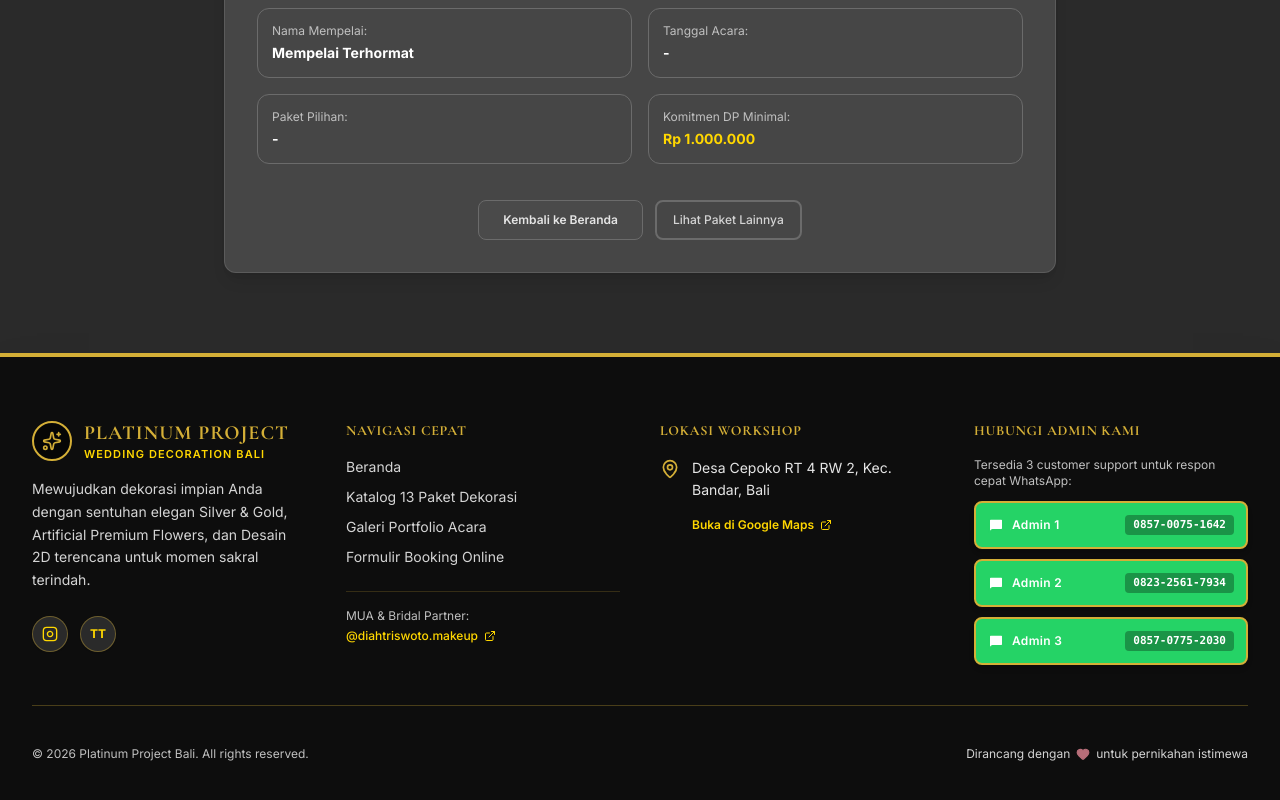
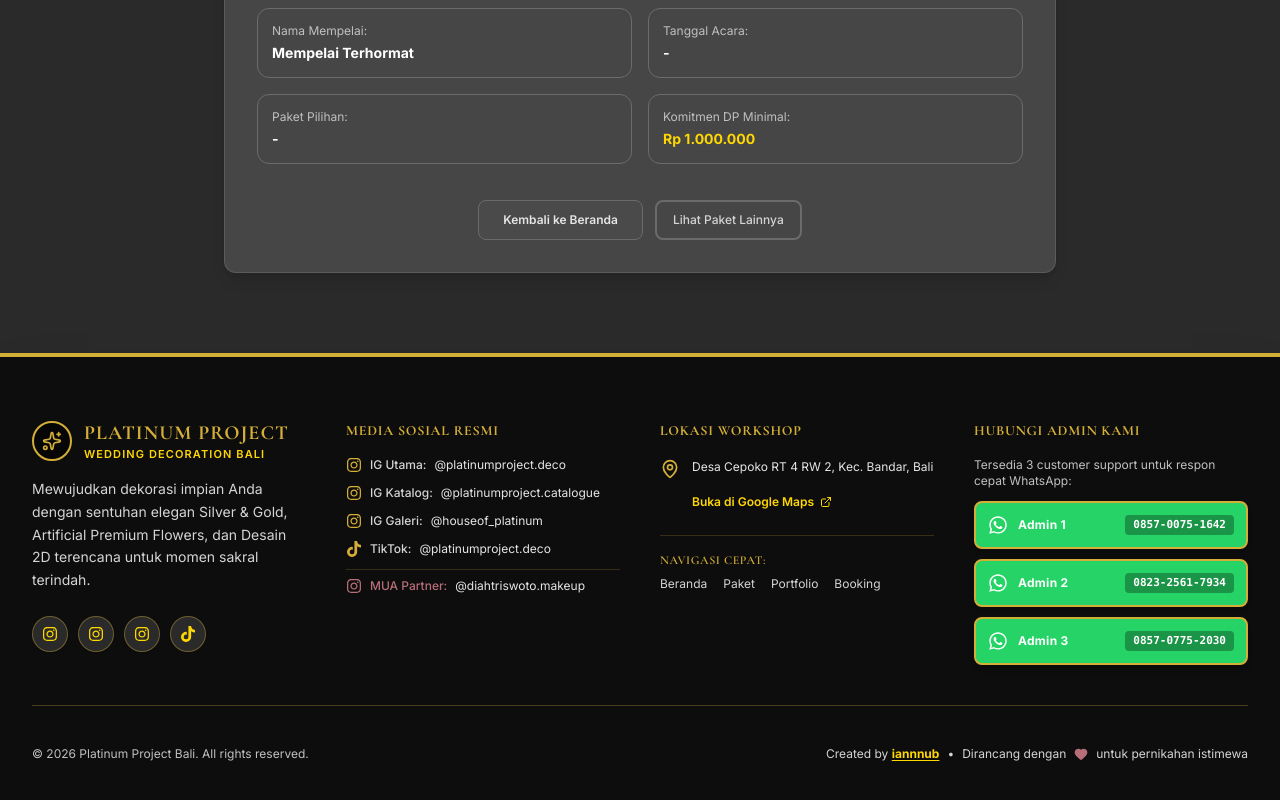
Before and after one commit to iannnub/platinumproject-frontend, a Next.js app: page /booking/success in a window 1280 px wide. Shown: the part 1052-1852 px from the top of the page. Built offline with nearby package versions, Linux system fonts and the light colour scheme; no server answers; a web font is replaced by a local one.

Commit message:
feat: add FontAwesome WhatsApp logo, full social media links, and creator attribution in footer

```diff
--- a/src/components/layout/Footer.tsx
+++ b/src/components/layout/Footer.tsx
@@ -2,8 +2,32 @@
 
 import Link from 'next/link';
 import { usePathname } from 'next/navigation';
-import { MapPin, MessageSquare, Heart, ExternalLink, Sparkles } from 'lucide-react';
+import { MapPin, Heart, ExternalLink, Sparkles } from 'lucide-react';
 import { ADMIN_WHATSAPP, COMPANY_INFO } from '@/lib/constants';
+
+function FaWhatsapp({ className = 'w-4 h-4' }: { className?: string }) {
+  return (
+    <svg className={className} fill="currentColor" viewBox="0 0 448 512" aria-hidden="true">
+      <path d="M380.9 97.1C339 55.1 283.2 32 223.9 32c-122.4 0-222 99.6-222 222 0 39.1 10.2 77.3 29.6 111L0 480l117.7-30.9c32.4 17.7 68.9 27 106.1 27h.1c122.3 0 224.1-99.6 224.1-222 0-59.3-25.2-115-67.1-157zm-157 341.6c-33.2 0-65.7-8.9-94-25.7l-6.7-4-69.8 18.3L72 359.2l-4.4-7c-18.5-29.4-28.2-63.3-28.2-98.2 0-101.7 82.8-184.5 184.6-184.5 49.3 0 95.6 19.2 130.4 54.1 34.8 34.9 56.2 81.2 56.1 130.5 0 101.8-84.9 184.6-186.6 184.6zm101.2-138.2c-5.5-2.8-32.8-16.2-37.9-18-5.1-1.9-8.8-2.8-12.5 2.8-3.7 5.6-14.3 18-17.6 21.8-3.2 3.7-6.5 4.2-12 1.4-32.6-16.3-54-29.1-75.5-66-5.7-9.8 5.7-9.1 16.3-30.3 1.8-3.7.9-6.9-.5-9.7-1.4-2.8-12.5-30.1-17.1-41.2-4.5-10.8-9.1-9.3-12.5-9.5-3.2-.2-6.9-.2-10.6-.2-3.7 0-9.7 1.4-14.8 6.9-5.1 5.6-19.4 19-19.4 46.3 0 27.3 19.9 53.7 22.6 57.4 2.8 3.7 39.1 59.7 94.8 83.8 35.2 15.2 49 16.5 66.6 13.9 10.7-1.6 32.8-13.4 37.4-26.4 4.6-13 4.6-24.1 3.2-26.4-1.3-2.5-5-3.9-10.5-6.6z" />
+    </svg>
+  );
+}
+
+function FaInstagram({ className = 'w-4 h-4' }: { className?: string }) {
+  return (
+    <svg className={className} fill="currentColor" viewBox="0 0 448 512" aria-hidden="true">
+      <path d="M224.1 141c-63.6 0-114.9 51.3-114.9 114.9s51.3 114.9 114.9 114.9S339 319.5 339 255.9 287.7 141 224.1 141zm0 189.6c-41.1 0-74.7-33.5-74.7-74.7s33.5-74.7 74.7-74.7 74.7 33.5 74.7 74.7-33.6 74.7-74.7 74.7zm146.4-194.3c0 14.9-12 26.8-26.8 26.8-14.9 0-26.8-12-26.8-26.8s12-26.8 26.8-26.8 26.8 12 26.8 26.8zm76.1 27.2c-1.7-35.9-9.9-67.7-36.2-93.9-26.2-26.2-58-34.4-93.9-36.2-37-2.1-147.9-2.1-184.9 0-35.8 1.7-67.6 9.9-93.9 36.1s-34.4 58-36.2 93.9c-2.1 37-2.1 147.9 0 184.9 1.7 35.9 9.9 67.7 36.2 93.9s58 34.4 93.9 36.2c37 2.1 147.9 2.1 184.9 0 35.9-1.7 67.7-9.9 93.9-36.2 26.2-26.2 34.4-58 36.2-93.9 2.1-37 2.1-147.8 0-184.8zM398.8 388c-7.8 19.6-22.9 34.7-42.6 42.6-29.5 11.7-99.5 9-132.1 9s-102.7 2.6-132.1-9c-19.6-7.8-34.7-22.9-42.6-42.6-11.7-29.5-9-99.5-9-132.1s-2.6-102.7 9-132.1c7.8-19.6 22.9-34.7 42.6-42.6 29.5-11.7 99.5-9 132.1-9s102.7-2.6 132.1 9c19.6 7.8 34.7 22.9 42.6 42.6 11.7 29.5 9 99.5 9 132.1s2.7 102.7-9 132.1z" />
+    </svg>
+  );
+}
+
+function FaTiktok({ className = 'w-4 h-4' }: { className?: string }) {
+  return (
+    <svg className={className} fill="currentColor" viewBox="0 0 448 512" aria-hidden="true">
+      <path d="M448,209.91a210.06,210.06,0,0,1-122.77-39.25V349.38A162.55,162.55,0,1,1,185,188.31V278.2a74.62,74.62,0,1,0,52.23,71.18V0l88,0a121.18,121.18,0,0,0,1.86,22.17h0A122.18,122.18,0,0,0,381,102.39a121.43,121.43,0,0,0,67,20.14Z" />
+    </svg>
+  );
+}
 
 export default function Footer() {
   const pathname = usePathname();
@@ -36,72 +60,114 @@
               Mewujudkan dekorasi impian Anda dengan sentuhan elegan Silver & Gold, Artificial Premium Flowers, dan Desain 2D terencana untuk momen sakral terindah.
             </p>
 
-            <div className="pt-2 flex items-center gap-3">
+            {/* Quick Icon Links */}
+            <div className="pt-2 flex items-center gap-2.5">
               <a
                 href={COMPANY_INFO.instagram}
                 target="_blank"
                 rel="noopener noreferrer"
                 className="w-9 h-9 rounded-full bg-silver-900 border border-gold/40 hover:border-gold hover:bg-gold/20 text-gold-light hover:text-gold flex items-center justify-center transition-all shadow-sm"
-                title="Instagram @platinumproject.deco"
+                title="Instagram Utama @platinumproject.deco"
               >
-                <svg className="w-4 h-4" fill="none" stroke="currentColor" viewBox="0 0 24 24" strokeWidth="2">
-                  <rect width="20" height="20" x="2" y="2" rx="5" ry="5" />
-                  <path d="M16 11.37A4 4 0 1 1 12.63 8 4 4 0 0 1 16 11.37z" />
-                  <line x1="17.5" x2="17.51" y1="6.5" y2="6.5" />
-                </svg>
+                <FaInstagram className="w-4 h-4" />
+              </a>
+              <a
+                href={COMPANY_INFO.instagramCatalogue}
+                target="_blank"
+                rel="noopener noreferrer"
+                className="w-9 h-9 rounded-full bg-silver-900 border border-gold/40 hover:border-gold hover:bg-gold/20 text-gold-light hover:text-gold flex items-center justify-center transition-all shadow-sm"
+                title="Instagram Katalog @platinumproject.catalogue"
+              >
+                <FaInstagram className="w-4 h-4" />
+              </a>
+              <a
+                href={COMPANY_INFO.instagramHouseOfPlatinum}
+                target="_blank"
+                rel="noopener noreferrer"
+                className="w-9 h-9 rounded-full bg-silver-900 border border-gold/40 hover:border-gold hover:bg-gold/20 text-gold-light hover:text-gold flex items-center justify-center transition-all shadow-sm"
+                title="Instagram @houseof_platinum"
+              >
+                <FaInstagram className="w-4 h-4" />
               </a>
               <a
                 href={COMPANY_INFO.tiktok}
                 target="_blank"
                 rel="noopener noreferrer"
-                className="w-9 h-9 rounded-full bg-silver-900 border border-gold/40 hover:border-gold hover:bg-gold/20 text-gold-light hover:text-gold flex items-center justify-center transition-all text-xs font-bold shadow-sm"
+                className="w-9 h-9 rounded-full bg-silver-900 border border-gold/40 hover:border-gold hover:bg-gold/20 text-gold-light hover:text-gold flex items-center justify-center transition-all shadow-sm"
                 title="TikTok @platinumproject.deco"
               >
-                TT
+                <FaTiktok className="w-4 h-4" />
               </a>
             </div>
           </div>
 
-          {/* Quick Navigation */}
+          {/* Social Media & Partnership Links */}
           <div>
             <h3 className="text-sm font-heading font-bold tracking-wider text-gold uppercase mb-4">
-              NAVIGASI CEPAT
+              MEDIA SOSIAL RESMI
             </h3>
-            <ul className="space-y-2.5 text-sm text-silver-300">
+            <ul className="space-y-3 text-xs text-silver-300">
               <li>
-                <Link href="/" className="hover:text-gold-light transition-colors">
-                  Beranda
-                </Link>
+                <a
+                  href={COMPANY_INFO.instagram}
+                  target="_blank"
+                  rel="noopener noreferrer"
+                  className="hover:text-gold-light transition-colors flex items-center gap-2 group"
+                >
+                  <FaInstagram className="w-4 h-4 text-gold shrink-0 group-hover:scale-110 transition-transform" />
+                  <span className="font-medium">IG Utama:</span>
+                  <span className="text-silver-200 group-hover:text-gold-light">@platinumproject.deco</span>
+                </a>
               </li>
               <li>
-                <Link href="/paket" className="hover:text-gold-light transition-colors">
-                  Katalog 13 Paket Dekorasi
-                </Link>
+                <a
+                  href={COMPANY_INFO.instagramCatalogue}
+                  target="_blank"
+                  rel="noopener noreferrer"
+                  className="hover:text-gold-light transition-colors flex items-center gap-2 group"
+                >
+                  <FaInstagram className="w-4 h-4 text-gold shrink-0 group-hover:scale-110 transition-transform" />
+                  <span className="font-medium">IG Katalog:</span>
+                  <span className="text-silver-200 group-hover:text-gold-light">@platinumproject.catalogue</span>
+                </a>
               </li>
               <li>
-                <Link href="/portfolio" className="hover:text-gold-light transition-colors">
-                  Galeri Portfolio Acara
-                </Link>
+                <a
+                  href={COMPANY_INFO.instagramHouseOfPlatinum}
+                  target="_blank"
+                  rel="noopener noreferrer"
+                  className="hover:text-gold-light transition-colors flex items-center gap-2 group"
+                >
+                  <FaInstagram className="w-4 h-4 text-gold shrink-0 group-hover:scale-110 transition-transform" />
+                  <span className="font-medium">IG Galeri:</span>
+                  <span className="text-silver-200 group-hover:text-gold-light">@houseof_platinum</span>
+                </a>
               </li>
               <li>
-                <Link href="/booking" className="hover:text-gold-light transition-colors">
-                  Formulir Booking Online
-                </Link>
+                <a
+                  href={COMPANY_INFO.tiktok}
+                  target="_blank"
+                  rel="noopener noreferrer"
+                  className="hover:text-gold-light transition-colors flex items-center gap-2 group"
+                >
+                  <FaTiktok className="w-4 h-4 text-gold shrink-0 group-hover:scale-110 transition-transform" />
+                  <span className="font-medium">TikTok:</span>
+                  <span className="text-silver-200 group-hover:text-gold-light">@platinumproject.deco</span>
+                </a>
+              </li>
+              <li className="pt-2 border-t border-gold/20">
+                <a
+                  href={COMPANY_INFO.muaPartner}
+                  target="_blank"
+                  rel="noopener noreferrer"
+                  className="hover:text-gold-light transition-colors flex items-center gap-2 group"
+                >
+                  <FaInstagram className="w-4 h-4 text-rosegold shrink-0 group-hover:scale-110 transition-transform" />
+                  <span className="font-medium text-rosegold">MUA Partner:</span>
+                  <span className="text-silver-200 group-hover:text-gold-light">@diahtriswoto.makeup</span>
+                </a>
               </li>
             </ul>
-
-            <div className="mt-6 pt-4 border-t border-gold/20">
-              <span className="text-xs text-silver-400 block mb-1">MUA & Bridal Partner:</span>
-              <a
-                href={COMPANY_INFO.muaPartner}
-                target="_blank"
-                rel="noopener noreferrer"
-                className="text-xs text-gold-light hover:text-gold hover:underline flex items-center gap-1.5 font-medium"
-              >
-                <span>@diahtriswoto.makeup</span>
-                <ExternalLink className="w-3 h-3" />
-              </a>
-            </div>
           </div>
 
           {/* Location & Workshop */}
@@ -112,7 +178,7 @@
             <ul className="space-y-3 text-sm text-silver-300">
               <li className="flex items-start gap-3">
                 <MapPin className="w-5 h-5 text-gold shrink-0 mt-0.5" />
-                <span className="leading-relaxed text-silver-200">{COMPANY_INFO.address}</span>
+                <span className="leading-relaxed text-silver-200 text-xs">{COMPANY_INFO.address}</span>
               </li>
               <li>
                 <a
@@ -126,9 +192,21 @@
                 </a>
               </li>
             </ul>
+
+            <div className="mt-6 pt-4 border-t border-gold/20">
+              <span className="text-xs font-heading font-semibold text-gold uppercase tracking-wider block mb-2">
+                Navigasi Cepat:
+              </span>
+              <div className="flex flex-wrap gap-x-4 gap-y-1.5 text-xs text-silver-300">
+                <Link href="/" className="hover:text-gold-light transition-colors">Beranda</Link>
+                <Link href="/paket" className="hover:text-gold-light transition-colors">Paket</Link>
+                <Link href="/portfolio" className="hover:text-gold-light transition-colors">Portfolio</Link>
+                <Link href="/booking" className="hover:text-gold-light transition-colors">Booking</Link>
+              </div>
+            </div>
           </div>
 
-          {/* 3 WhatsApp Admin Contacts */}
+          {/* 3 WhatsApp Admin Contacts with FontAwesome WhatsApp Icon */}
           <div>
             <h3 className="text-sm font-heading font-bold tracking-wider text-gold uppercase mb-4">
               HUBUNGI ADMIN KAMI
@@ -145,9 +223,9 @@
                   rel="noopener noreferrer"
                   className="flex items-center justify-between p-3 rounded-lg bg-[#25D366] hover:bg-[#20bd5a] text-white border-2 border-gold hover:border-gold-light shadow-md transition-all text-xs font-semibold group"
                 >
-                  <div className="flex items-center gap-2">
-                    <MessageSquare className="w-4 h-4 fill-white text-[#25D366]" />
-                    <span className="tracking-wide">
+                  <div className="flex items-center gap-2.5">
+                    <FaWhatsapp className="w-5 h-5 fill-white shrink-0 group-hover:scale-110 transition-transform" />
+                    <span className="tracking-wide font-bold">
                       {admin.name}
                     </span>
                   </div>
@@ -163,10 +241,22 @@
         {/* Divider */}
         <hr className="border-gold/30 my-10" />
 
-        {/* Bottom Bar */}
+        {/* Bottom Bar with iannnub Attribution */}
         <div className="flex flex-col sm:flex-row items-center justify-between gap-4 text-xs text-silver-400">
           <p>© 2026 Platinum Project Bali. All rights reserved.</p>
-          <div className="flex items-center gap-1.5 text-silver-300">
+          <div className="flex items-center gap-2 text-silver-300">
+            <span>
+              Created by{' '}
+              <a
+                href="https://github.com/iannnub"
+                target="_blank"
+                rel="noopener noreferrer"
+                className="text-gold-light hover:text-gold font-bold underline underline-offset-2 transition-colors"
+              >
+                iannnub
+              </a>
+            </span>
+            <span>•</span>
             <span>Dirancang dengan</span>
             <Heart className="w-3.5 h-3.5 text-rosegold fill-rosegold inline" />
             <span>untuk pernikahan istimewa</span>
--- a/src/lib/constants.ts
+++ b/src/lib/constants.ts
@@ -22,9 +22,11 @@
 export const COMPANY_INFO = {
   name: 'Platinum Project',
   tagline: 'Wedding Decoration Bali',
-  instagram: 'https://instagram.com/platinumproject.deco',
-  tiktok: 'https://tiktok.com/@platinumproject.deco',
-  muaPartner: 'https://instagram.com/diahtriswoto.makeup',
+  instagram: 'https://www.instagram.com/platinumproject.deco',
+  instagramCatalogue: 'https://www.instagram.com/platinumproject.catalogue',
+  instagramHouseOfPlatinum: 'https://www.instagram.com/houseof_platinum',
+  tiktok: 'https://www.tiktok.com/@platinumproject.deco',
+  muaPartner: 'https://www.instagram.com/diahtriswoto.makeup',
   address: 'Desa Cepoko RT 4 RW 2, Kec. Bandar, Bali',
   mapsUrl: 'https://maps.app.goo.gl/1SiTiWnfCFgET6Zz6',
 };
```
